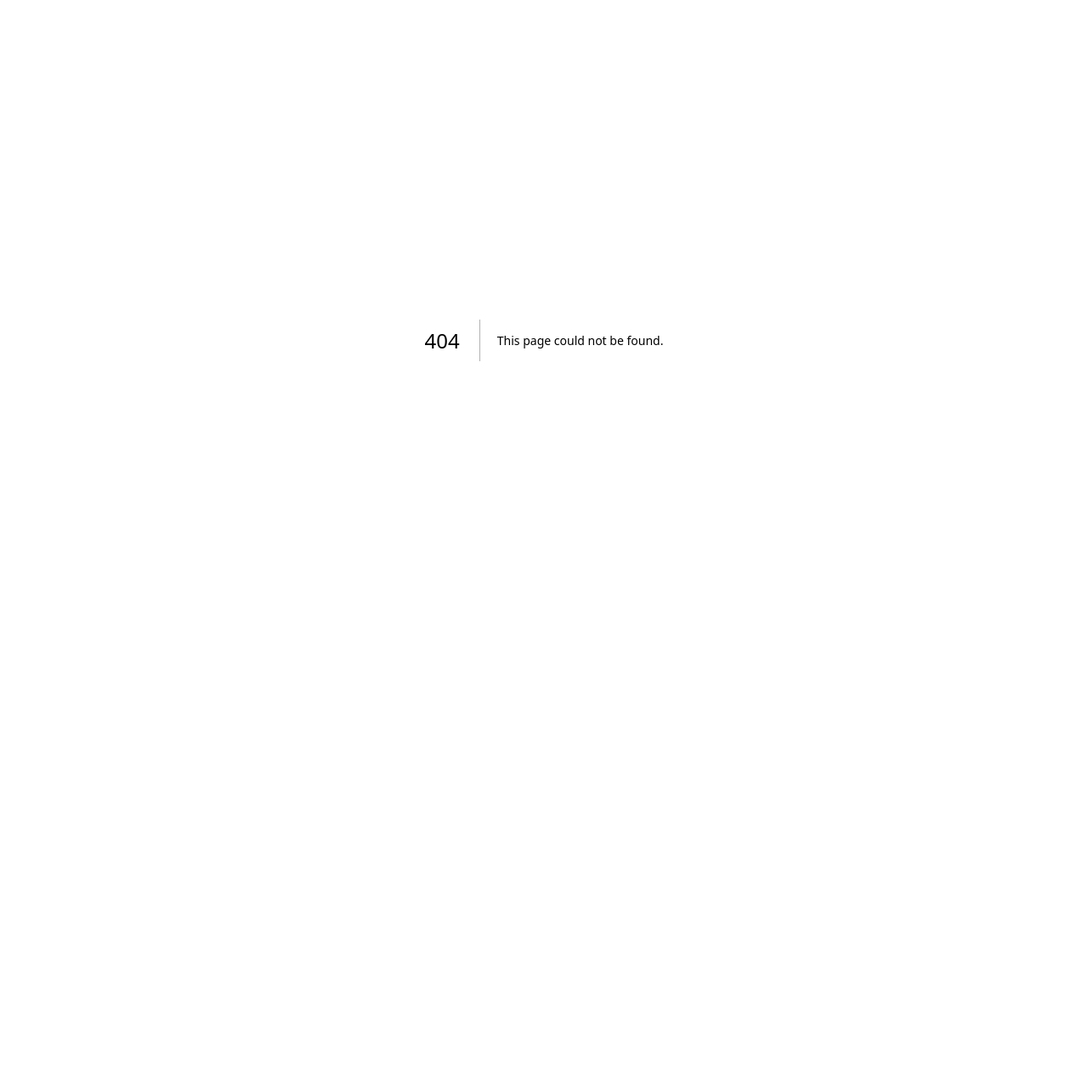
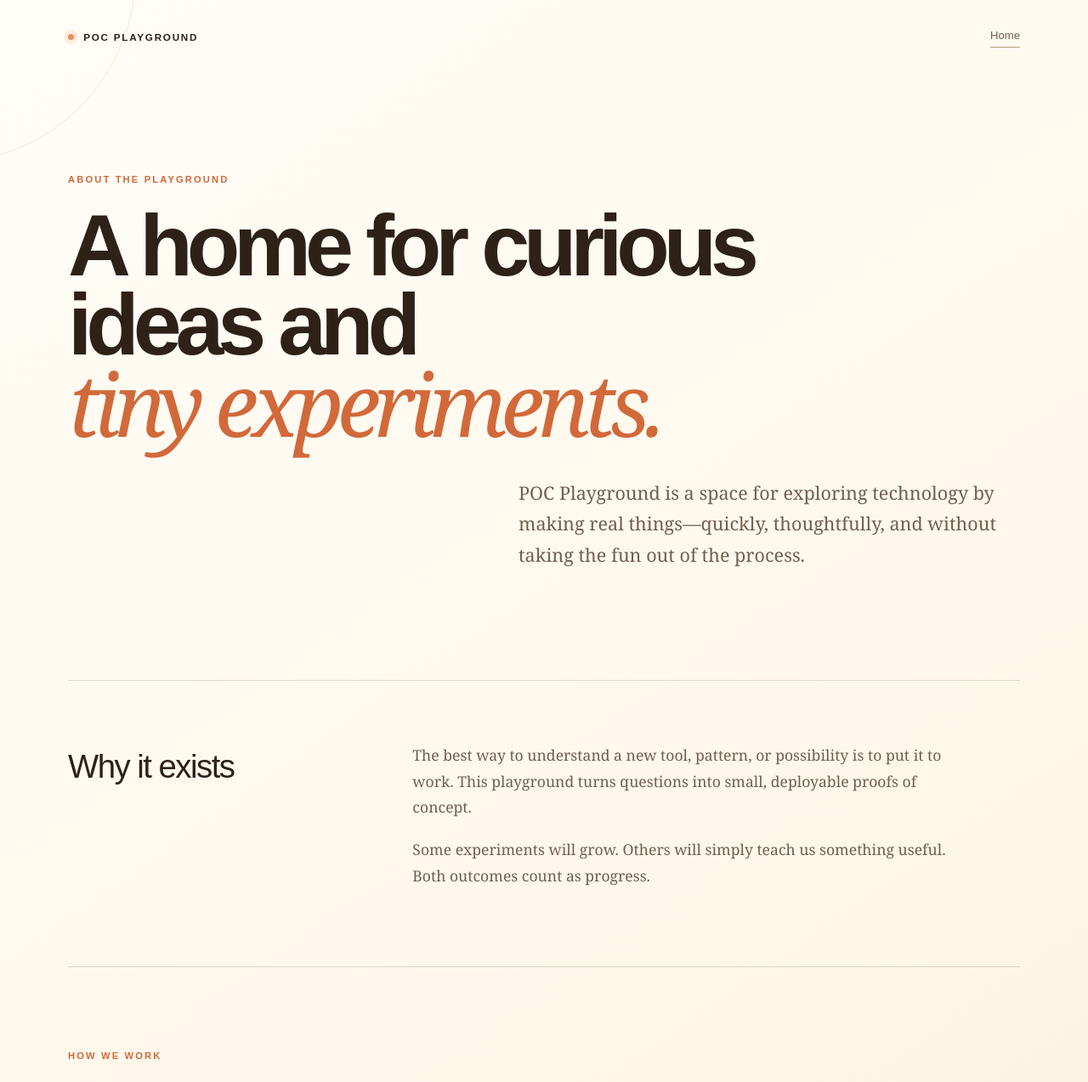
Before and after one commit to vedantbarua/pocplayground, a Next.js app: page /about in a window 1280 px wide. Before the commit this address had no page. Shown: the top 1273 px of the page at 85% size. Before the commit the page ends 800 px from the top, so only its background shows below. Built offline with nearby package versions, Linux system fonts and the light colour scheme.

Commit message:
added about page

```diff
--- /dev/null
+++ b/app/about/page.tsx
@@ -0,0 +1,72 @@
+import type { Metadata } from "next";
+import Link from "next/link";
+
+export const metadata: Metadata = {
+  title: "About | POC Playground",
+  description: "Learn why POC Playground exists and what we are building.",
+};
+
+const principles = [
+  {
+    number: "01",
+    title: "Build to learn",
+    description: "Ideas become clearer when they leave the notebook and turn into something you can use.",
+  },
+  {
+    number: "02",
+    title: "Keep it small",
+    description: "Focused experiments move quickly, reveal the important questions, and make room for iteration.",
+  },
+  {
+    number: "03",
+    title: "Share the result",
+    description: "Every prototype should leave behind a useful lesson, a reusable pattern, or a spark for the next idea.",
+  },
+];
+
+export default function AboutPage() {
+  return (
+    <main className="about-shell">
+      <div className="glow glow-one" />
+      <div className="glow glow-two" />
+      <nav className="about-nav" aria-label="Primary navigation">
+        <Link className="brand" href="/"><span className="status-dot" aria-hidden="true" />POC Playground</Link>
+        <Link className="nav-home" href="/">Home</Link>
+      </nav>
+
+      <article className="about-content">
+        <header className="about-hero">
+          <p className="section-label">About the playground</p>
+          <h1>A home for curious ideas and <em>tiny experiments.</em></h1>
+          <p>POC Playground is a space for exploring technology by making real things—quickly, thoughtfully, and without taking the fun out of the process.</p>
+        </header>
+
+        <section className="about-story" aria-labelledby="story-title">
+          <h2 id="story-title">Why it exists</h2>
+          <div>
+            <p>The best way to understand a new tool, pattern, or possibility is to put it to work. This playground turns questions into small, deployable proofs of concept.</p>
+            <p>Some experiments will grow. Others will simply teach us something useful. Both outcomes count as progress.</p>
+          </div>
+        </section>
+
+        <section className="principles" aria-labelledby="principles-title">
+          <p className="section-label" id="principles-title">How we work</p>
+          <div className="principle-grid">
+            {principles.map((principle) => (
+              <article className="principle-card" key={principle.number}>
+                <span>{principle.number}</span>
+                <h2>{principle.title}</h2>
+                <p>{principle.description}</p>
+              </article>
+            ))}
+          </div>
+        </section>
+
+        <section className="about-cta">
+          <div><p className="section-label">What&apos;s next</p><h2>The hamster is still working.</h2></div>
+          <Link className="button-link" href="/">See what&apos;s cooking <span aria-hidden="true">→</span></Link>
+        </section>
+      </article>
+    </main>
+  );
+}
--- a/app/globals.css
+++ b/app/globals.css
@@ -55,14 +55,42 @@ body {
 .progress { background:rgba(108,78,54,.13); border-radius:20px; height:5px; margin:2rem auto .7rem; overflow:hidden; width:150px; }
 .progress span { animation:progress-slide 2.4s ease-in-out infinite; background:#df7442; border-radius:inherit; display:block; height:100%; width:45%; }
 .progress-label { color:#a08b78; font-size:.68rem; font-weight:700; letter-spacing:.15em; margin:0; text-transform:uppercase; }
+.text-link { color:#714c34; display:inline-flex; font-size:.82rem; font-weight:700; gap:.45rem; margin-top:1.6rem; text-decoration:none; }
+.text-link span,.button-link span { transition:transform .2s ease; }
+.text-link:hover span,.button-link:hover span { transform:translateX(4px); }
 .landing-shell footer { bottom:1.5rem; color:#aa9786; font-family:Georgia,"Times New Roman",serif; font-size:.78rem; left:0; position:absolute; text-align:center; width:100%; z-index:2; }
 .glow { border:1px solid rgba(213,152,92,.2); border-radius:50%; height:28rem; position:absolute; width:28rem; }
 .glow-one { left:-18rem; top:-16rem; } .glow-two { bottom:-20rem; right:-15rem; }
+.about-shell { background:linear-gradient(145deg,#fffdf8,#fff7e8 60%,#f8ecdc); min-height:100svh; overflow:hidden; padding:0 1.5rem 5rem; position:relative; }
+.about-nav { align-items:center; display:flex; justify-content:space-between; margin:0 auto; max-width:1120px; padding:2rem 0; position:relative; z-index:2; }
+.brand { align-items:center; color:#2d2118; display:flex; font-size:.73rem; font-weight:800; gap:.7rem; letter-spacing:.15em; text-decoration:none; text-transform:uppercase; }
+.nav-home { border-bottom:1px solid #b8997d; color:#715e4e; font-size:.82rem; padding-bottom:3px; text-decoration:none; }
+.about-content { margin:0 auto; max-width:1120px; position:relative; z-index:2; }
+.about-hero { padding:clamp(4rem,9vw,8rem) 0 clamp(5rem,10vw,9rem); }
+.section-label { color:#d2693a; font-size:.7rem; font-weight:800; letter-spacing:.19em; margin:0 0 1.4rem; text-transform:uppercase; }
+.about-hero h1 { font-size:clamp(3.2rem,8vw,7rem); font-weight:720; letter-spacing:-.07em; line-height:.91; margin:0; max-width:1000px; }
+.about-hero h1 em { color:#d2693a; display:block; font-family:Georgia,"Times New Roman",serif; font-weight:400; }
+.about-hero>p:last-child { color:#715f50; font-family:Georgia,"Times New Roman",serif; font-size:clamp(1.05rem,2.2vw,1.35rem); line-height:1.7; margin:2.5rem 0 0 auto; max-width:590px; }
+.about-story { border-bottom:1px solid rgba(97,68,45,.18); border-top:1px solid rgba(97,68,45,.18); display:grid; gap:3rem; grid-template-columns:1fr 2fr; padding:4.5rem 0; }
+.about-story h2 { font-size:clamp(1.8rem,3vw,2.7rem); letter-spacing:-.04em; margin:0; }
+.about-story div { color:#705e50; font-family:Georgia,"Times New Roman",serif; font-size:1.1rem; line-height:1.75; max-width:650px; }
+.about-story p { margin:0 0 1.2rem; }
+.principles { padding:6rem 0; }
+.principle-grid { display:grid; gap:1rem; grid-template-columns:repeat(3,1fr); }
+.principle-card { background:rgba(255,255,255,.46); border:1px solid rgba(111,75,48,.16); border-radius:22px; min-height:260px; padding:2rem; }
+.principle-card>span { color:#d2693a; font-family:Georgia,"Times New Roman",serif; font-size:.8rem; }
+.principle-card h2 { font-size:1.45rem; letter-spacing:-.03em; margin:4.5rem 0 .8rem; }
+.principle-card p { color:#766352; font-family:Georgia,"Times New Roman",serif; line-height:1.65; margin:0; }
+.about-cta { align-items:center; background:#33251b; border-radius:26px; color:#fffaf1; display:flex; justify-content:space-between; padding:clamp(2rem,5vw,4rem); }
+.about-cta .section-label { color:#ef9b69; margin-bottom:.8rem; }
+.about-cta h2 { font-size:clamp(1.7rem,4vw,3rem); letter-spacing:-.04em; margin:0; }
+.button-link { align-items:center; background:#f2a06e; border-radius:999px; color:#33251b; display:flex; flex-shrink:0; font-size:.85rem; font-weight:800; gap:.6rem; padding:1rem 1.3rem; text-decoration:none; }
 @keyframes hamster-bob { 0%,100% { transform:translateY(0) rotate(-.5deg); } 50% { transform:translateY(2px) rotate(.5deg); } }
 @keyframes blink { 0%,45%,49%,100% { transform:scaleY(1); } 47% { transform:scaleY(.12); } }
 @keyframes type { from { transform:translateY(0) rotate(2deg); } to { transform:translateY(5px) rotate(-7deg); } }
 @keyframes code-pulse { 0%,100% { opacity:.35; } 50% { opacity:.95; } }
 @keyframes steam { 0% { opacity:0; transform:translateY(3px) scale(.8); } 35% { opacity:.6; } 100% { opacity:0; transform:translateY(-18px) translateX(5px) scale(1.15); } }
 @keyframes progress-slide { 0% { transform:translateX(-110%); } 50% { transform:translateX(120%); } 100% { transform:translateX(-110%); } }
-@media (max-width:520px) { .landing-shell { padding-top:2.5rem; } .eyebrow { margin-bottom:1.5rem; } .hamster-scene { margin:-10px auto; transform:scale(.88); } .landing-content h1 { margin-top:2rem; } .intro { max-width:330px; } }
+@media (max-width:720px) { .about-story { grid-template-columns:1fr; } .principle-grid { grid-template-columns:1fr; } .principle-card { min-height:0; } .principle-card h2 { margin-top:2.5rem; } .about-cta { align-items:flex-start; flex-direction:column; gap:2rem; } }
+@media (max-width:520px) { .landing-shell { padding-top:2.5rem; } .eyebrow { margin-bottom:1.5rem; } .hamster-scene { margin:-10px auto; transform:scale(.88); } .landing-content h1 { margin-top:2rem; } .intro { max-width:330px; } .about-hero { padding-top:3rem; } }
 @media (prefers-reduced-motion:reduce) { *,*::before,*::after { animation-duration:.01ms!important; animation-iteration-count:1!important; } }
--- a/app/page.tsx
+++ b/app/page.tsx
@@ -1,3 +1,5 @@
+import Link from "next/link";
+
 export default function Home() {
   return (
     <main className="landing-shell">
@@ -33,6 +35,7 @@ export default function Home() {
         <p className="intro">Our tiny team is busy building, polishing, and testing. Check back soon—something delightful is on its way.</p>
         <div className="progress" aria-label="Work in progress"><span /></div>
         <p className="progress-label">Work in progress</p>
+        <Link className="text-link" href="/about">Learn about the playground <span aria-hidden="true">→</span></Link>
       </section>
       <footer>Built with curiosity and plenty of snacks.</footer>
     </main>
```
